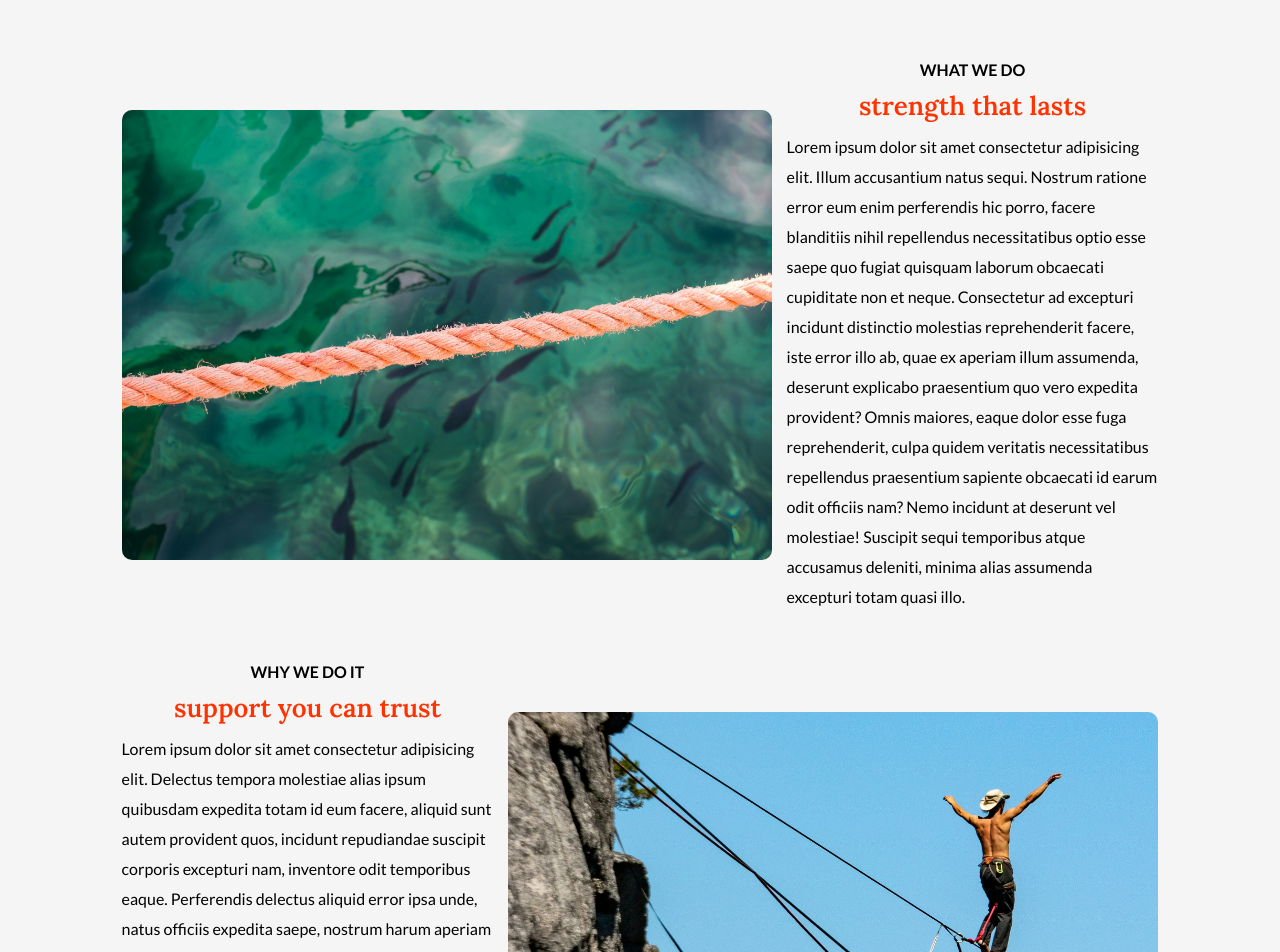
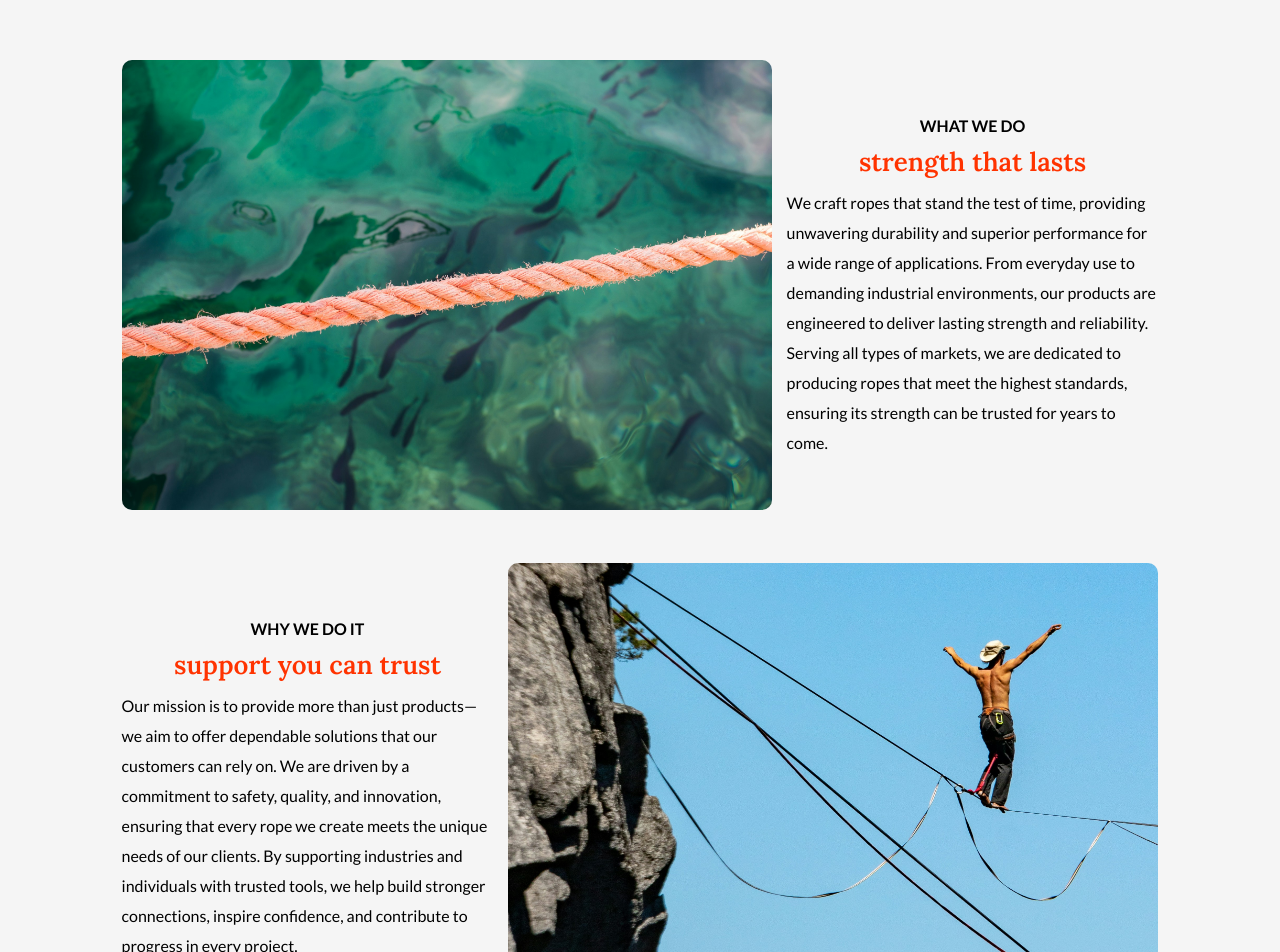
Before and after one commit to ktan16/isi-webpage, a React (Vite) app in the folder isi-webp/: page / in a window 1280 px wide. Shown: the part 980-1932 px from the top of the page. Built offline with nearby package versions, Linux system fonts and the light colour scheme.

Commit message:
init contact

```diff
--- a/isi-webp/src/App.jsx
+++ b/isi-webp/src/App.jsx
@@ -4,6 +4,7 @@ import Top from "./components/Top/Top";
 import About from "./components/About/About";
 import Title from "./components/Title/Title";
 import Gallery from "./components/Gallery/Gallery";
+import Contact from "./components/Contact/Contact";
 
 function App() {
   return (
@@ -16,6 +17,7 @@ function App() {
         <Title subTitle="Gallery" title="show me the ropes" />
         <Gallery />
         <Title subTitle="Contact Us" title="get in touch" />
+        <Contact />
       </div>
     </div>
   );
--- a/isi-webp/src/components/About/About.jsx
+++ b/isi-webp/src/components/About/About.jsx
@@ -15,18 +15,13 @@ const About = () => {
           <h2>WHAT WE DO</h2>
           <h1>strength that lasts</h1>
           <p>
-            Lorem ipsum dolor sit amet consectetur adipisicing elit. Illum
-            accusantium natus sequi. Nostrum ratione error eum enim perferendis
-            hic porro, facere blanditiis nihil repellendus necessitatibus optio
-            esse saepe quo fugiat quisquam laborum obcaecati cupiditate non et
-            neque. Consectetur ad excepturi incidunt distinctio molestias
-            reprehenderit facere, iste error illo ab, quae ex aperiam illum
-            assumenda, deserunt explicabo praesentium quo vero expedita
-            provident? Omnis maiores, eaque dolor esse fuga reprehenderit, culpa
-            quidem veritatis necessitatibus repellendus praesentium sapiente
-            obcaecati id earum odit officiis nam? Nemo incidunt at deserunt vel
-            molestiae! Suscipit sequi temporibus atque accusamus deleniti,
-            minima alias assumenda excepturi totam quasi illo.
+            We craft ropes that stand the test of time, providing unwavering
+            durability and superior performance for a wide range of
+            applications. From everyday use to demanding industrial
+            environments, our products are engineered to deliver lasting
+            strength and reliability. Serving all types of markets, we are
+            dedicated to producing ropes that meet the highest standards,
+            ensuring its strength can be trusted for years to come.
           </p>
         </div>
       </div>
@@ -36,18 +31,13 @@ const About = () => {
           <h2>WHY WE DO IT</h2>
           <h1>support you can trust</h1>
           <p>
-            Lorem ipsum dolor sit amet consectetur adipisicing elit. Delectus
-            tempora molestiae alias ipsum quibusdam expedita totam id eum
-            facere, aliquid sunt autem provident quos, incidunt repudiandae
-            suscipit corporis excepturi nam, inventore odit temporibus eaque.
-            Perferendis delectus aliquid error ipsa unde, natus officiis
-            expedita saepe, nostrum harum aperiam provident voluptates sed odio
-            illo optio animi dolorem quia quam maxime voluptate eaque velit
-            iusto. Non cupiditate qui minima consectetur sapiente impedit fugiat
-            laborum dolores velit ipsam laudantium atque adipisci accusamus in
-            earum nisi reiciendis esse, reprehenderit facere numquam ducimus!
-            Alias, sapiente maxime? Deleniti aliquid blanditiis magni sed dolore
-            voluptatem repudiandae obcaecati sapiente.
+            Our mission is to provide more than just products—we aim to offer
+            dependable solutions that our customers can rely on. We are driven
+            by a commitment to safety, quality, and innovation, ensuring that
+            every rope we create meets the unique needs of our clients. By
+            supporting industries and individuals with trusted tools, we help
+            build stronger connections, inspire confidence, and contribute to
+            progress in every project.
           </p>
         </div>
 
--- /dev/null
+++ b/isi-webp/src/components/Contact/Contact.jsx
@@ -0,0 +1,11 @@
+import React from "react";
+
+const Contact = () => {
+  return (
+    <div>
+      <div>hello</div>
+    </div>
+  );
+};
+
+export default Contact;
```
Also changed, not shown: isi-webp/src/components/Contact/Contact.css (added), isi-webp/src/components/Footer/Footer.jsx (deleted).
